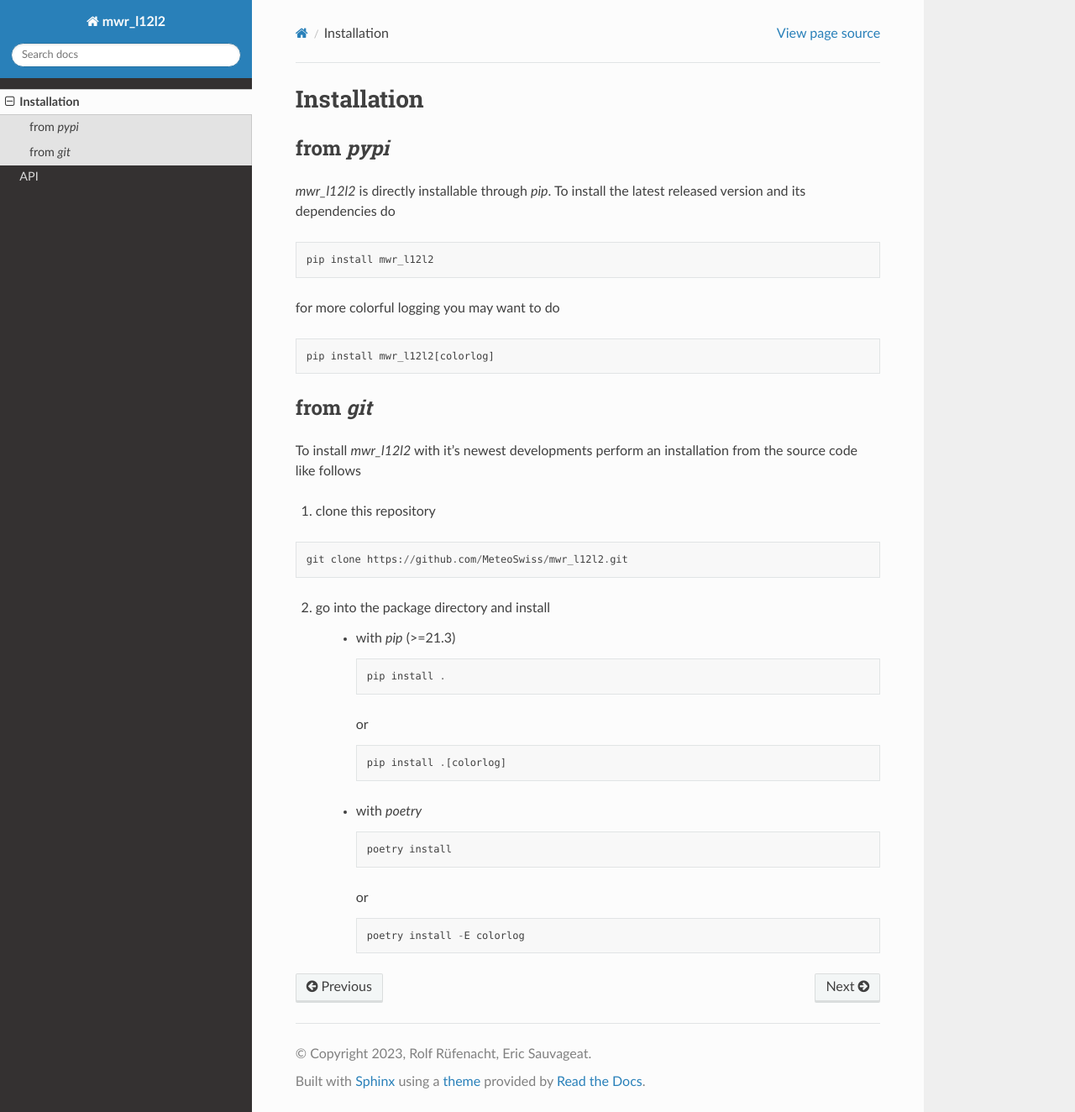
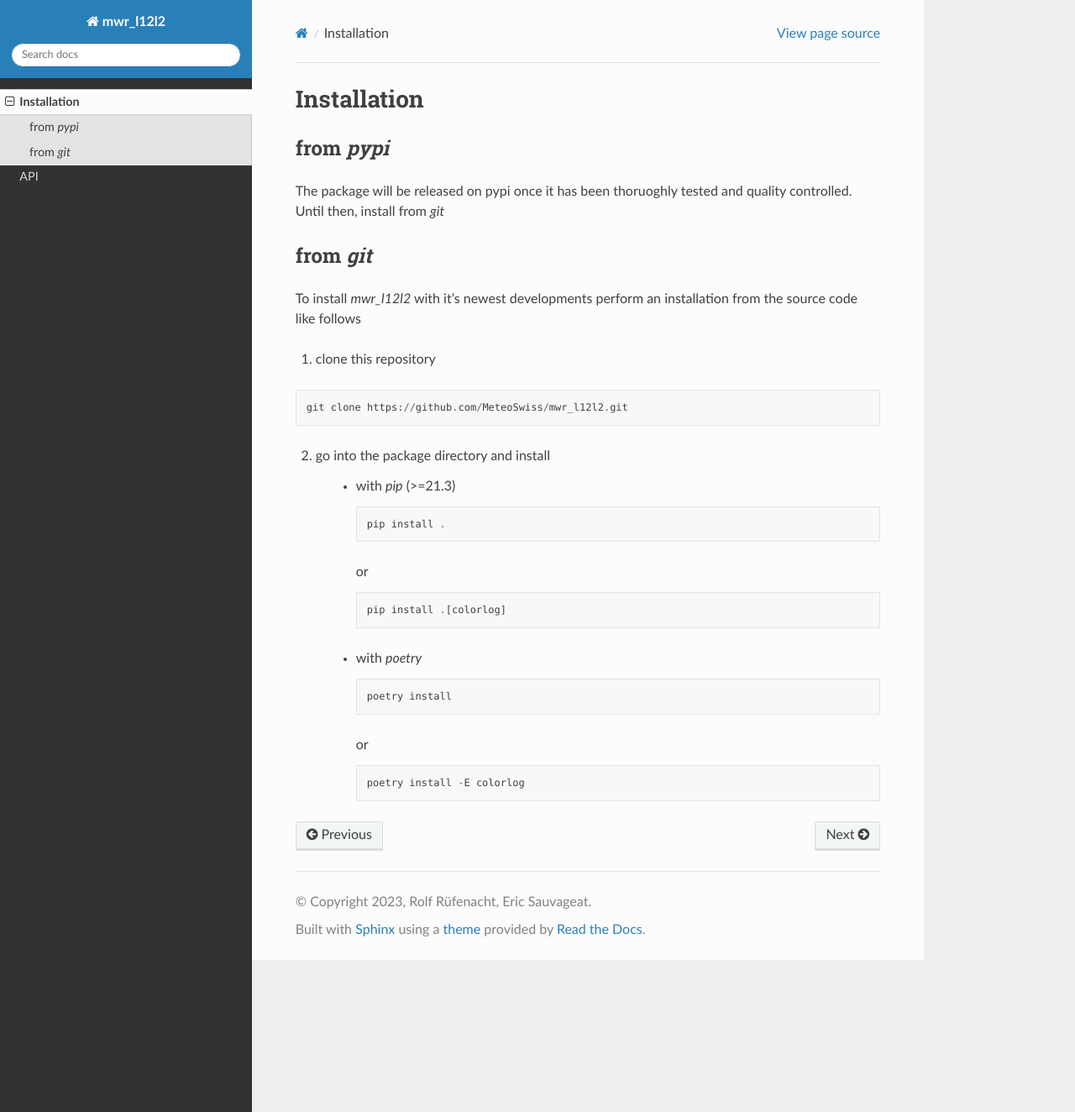
Before and after one commit to MeteoSwiss/mwr_l12l2, a Sphinx documentation site: the page built from docs/installation.rst, in a window 1280 px wide and 1324 px high. Shown: the whole window at 84% size. Built offline with Sphinx 7.4.7 and the Read the Docs theme 2.0.0, drawn with Linux system fonts in a browser that asks for light colours.

Commit message:
update installation guidelines

```diff
--- a/docs/installation.rst
+++ b/docs/installation.rst
@@ -5,17 +5,25 @@ Installation
 
 from *pypi*
 ^^^^^^^^^^^
-*mwr_l12l2* is directly installable through *pip*. To install the latest released version and its dependencies do
+The package will be released on pypi once it has been thoruoghly tested and quality controlled.
+Until then, install from *git*
 
-.. code-block::
+..
+    UNCOMMENT THE FOLLOWING LINES (REMOVING THE ABOVE ".." AND THE FOLLOWING INDENTS) ONCE THE PACKAGE IS ON PYPI
+    =============================================================================================================
 
-    pip install mwr_l12l2
+    *mwr_l12l2* is directly installable through *pip*. To install the latest released version and its dependencies do
 
-for more colorful logging you may want to do
+    .. code-block::
 
-.. code-block::
+        pip install mwr_l12l2
 
-    pip install mwr_l12l2[colorlog]
+    for more colorful logging you may want to do
+
+    .. code-block::
+
+        pip install mwr_l12l2[colorlog]
+
 
 from *git*
 ^^^^^^^^^^
```
